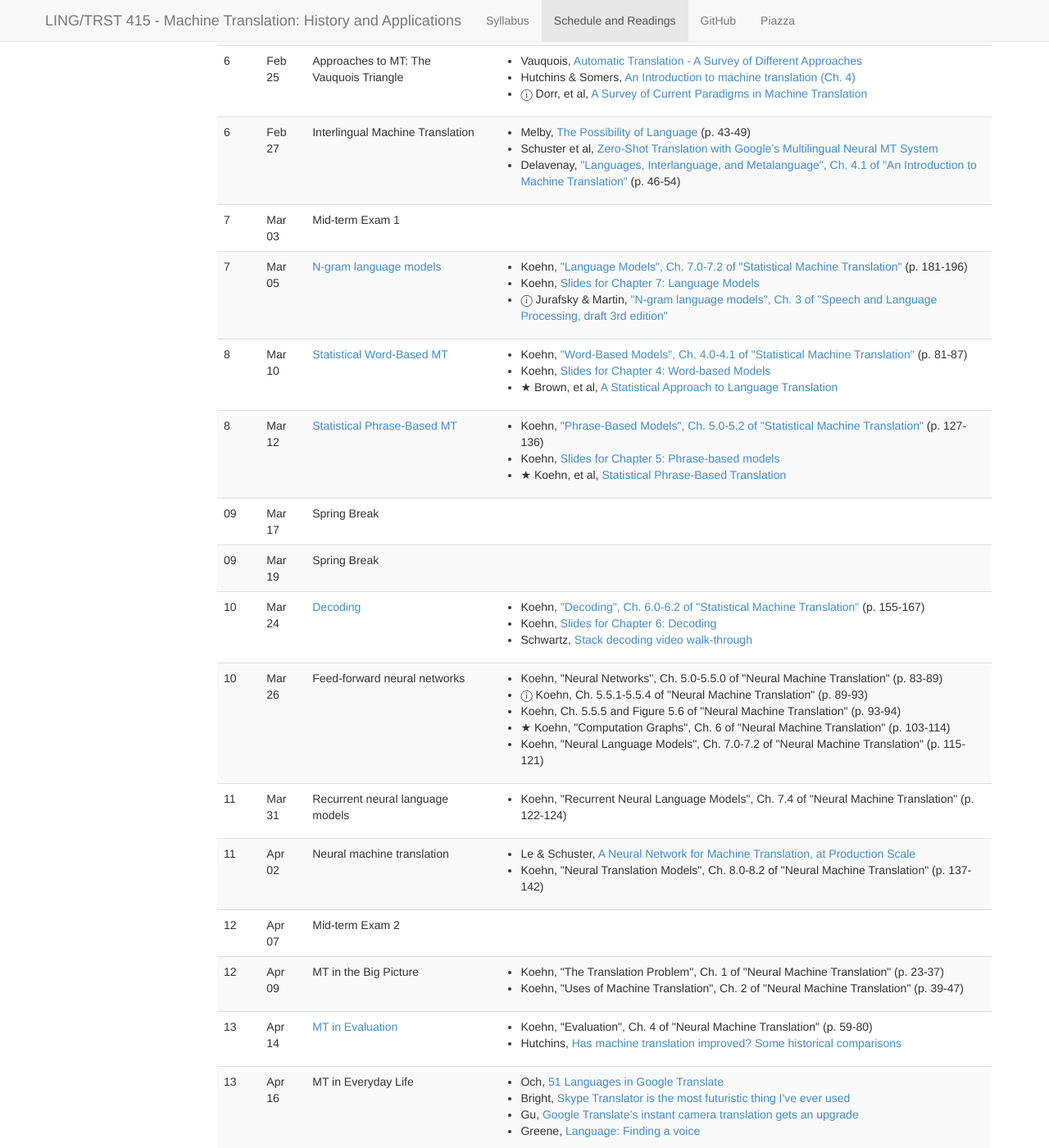
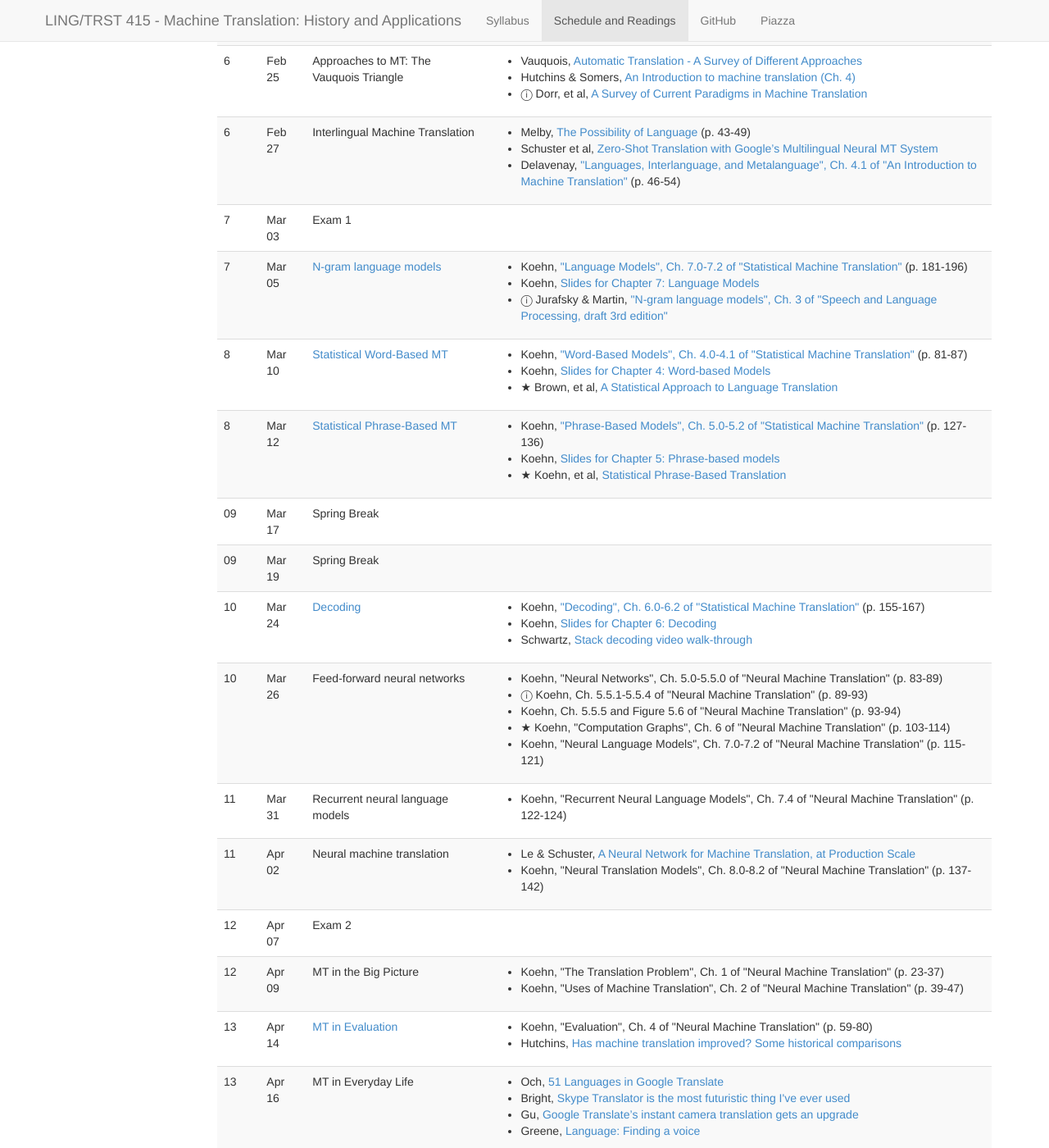
Before and after one commit to 2020-Spring-UIUC-LING415/2020-Spring-UIUC-LING415.github.io, a Jekyll site: the page built from schedule.md, in a window 1280 px wide and 1400 px high, scrolled down 1442 px. Shown: the whole window at 82% size. Built offline with Jekyll 4.4.1, drawn with Linux system fonts in a browser that asks for light colours; nearby versions of some CDN libraries.

Commit message:
Update schedule.yaml

```diff
--- a/_data/schedule.yaml
+++ b/_data/schedule.yaml
@@ -323,7 +323,7 @@
 -
   week: 7
   date: 2020-03-03
-  title: Mid-term Exam 1
+  title: Exam 1
 -
   week: 7
   date: 2020-03-05
@@ -469,7 +469,7 @@
 -
   week: 12
   date: 2020-04-07
-  title: Mid-term Exam 2
+  title: Exam 2
 -
   week: 12
   date: 2020-04-09
@@ -603,5 +603,5 @@
 -
   week: 16
   date: 2020-05-05
-  title: Final Exam
+  title: Exam 3
   lecturer: Lane Schwartz
```
